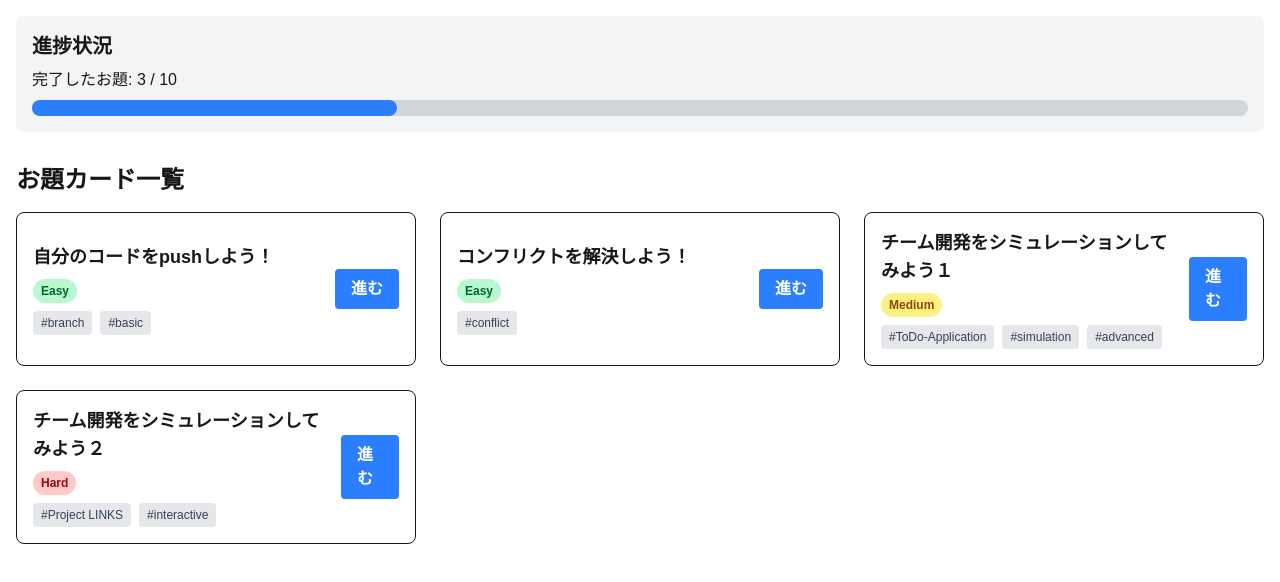
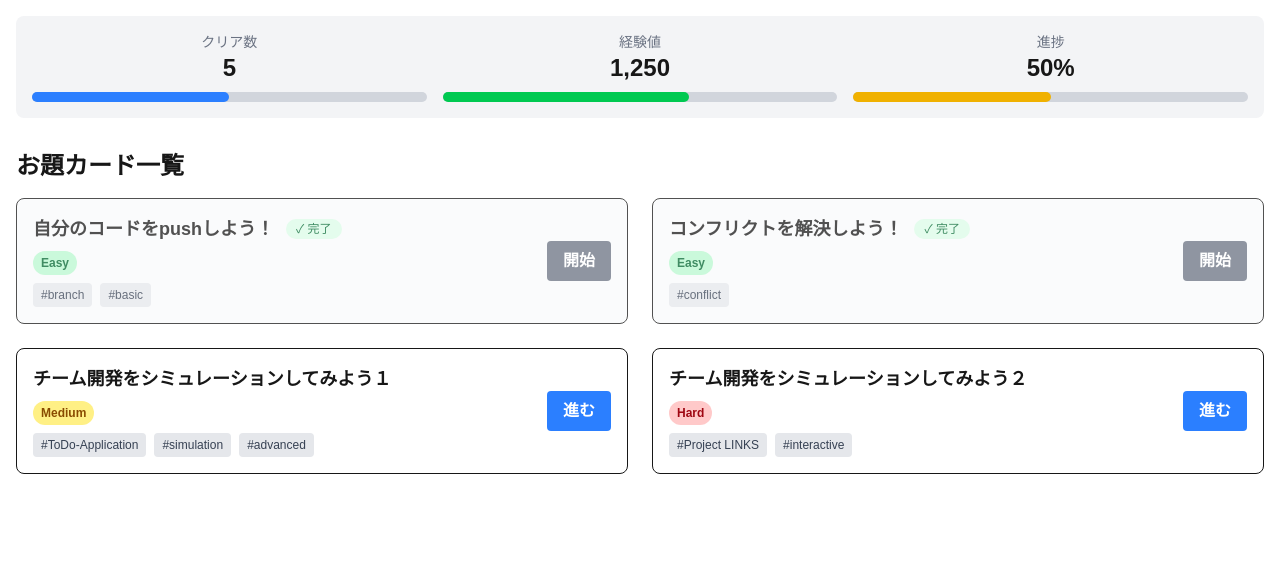
Before and after one commit to KinuGra/tosho-2509-front, a Next.js app: page /home in a window 1280 px wide. Shown: the top 582 px of the page. Built offline with nearby package versions, Linux system fonts and the light colour scheme.

Commit message:
fix: add status bar, add completedUI

```diff
--- a/src/app/home/page.tsx
+++ b/src/app/home/page.tsx
@@ -4,20 +4,49 @@ import Link from 'next/link';
 
 // ダミーデータ
 const themes = [
-  { id: 1, title: '自分のコードをpushしよう！', difficulty: 'Easy', tags: ['branch', 'basic'], pass: '/theme/1' },
-  { id: 2, title: 'コンフリクトを解決しよう！', difficulty: 'Easy', tags: ['conflict'], pass: '/theme/2' },
-  { id: 3, title: 'チーム開発をシミュレーションしてみよう１', difficulty: 'Medium', tags: ['ToDo-Application','simulation', 'advanced'], pass: '/theme/3' },
-  { id: 4, title: 'チーム開発をシミュレーションしてみよう２', difficulty: 'Hard', tags: ['Project LINKS', 'interactive'], pass: '/theme/4' },
+  { id: 1, title: '自分のコードをpushしよう！', difficulty: 'Easy', tags: ['branch', 'basic'], pass: '/theme/1', is_completed: true },
+  { id: 2, title: 'コンフリクトを解決しよう！', difficulty: 'Easy', tags: ['conflict'], pass: '/theme/2', is_completed: true },
+  { id: 3, title: 'チーム開発をシミュレーションしてみよう１', difficulty: 'Medium', tags: ['ToDo-Application','simulation', 'advanced'], pass: '/theme/3', is_completed: false },
+  { id: 4, title: 'チーム開発をシミュレーションしてみよう２', difficulty: 'Hard', tags: ['Project LINKS', 'interactive'], pass: '/theme/4', is_completed: false },
 ];
 
 // ステータス表示コンポーネント
 const Status = () => {
+  // ダミーデータ
+  const clearCount = 5;
+  const totalClears = 10;
+  const clearPercentage = (clearCount / totalClears) * 100;
+
+  const experience = 1250;
+  const nextLevelExp = 2000;
+  const expPercentage = (experience / nextLevelExp) * 100;
+
+  const progress = 50; // パーセンテージ
+
   return (
     <div className="mb-8 p-4 bg-gray-100 rounded-lg dark:bg-gray-800">
-      <h2 className="text-xl font-bold mb-2">進捗状況</h2>
-      <p>完了したお題: 3 / 10</p>
-      <div className="w-full bg-gray-300 rounded-full h-4 mt-2 dark:bg-gray-700">
-        <div className="bg-blue-500 h-4 rounded-full" style={{ width: '30%' }}></div>
+      <div className="grid grid-cols-3 gap-4 text-center">
+        <div>
+          <p className="text-sm text-gray-500 dark:text-gray-400">クリア数</p>
+          <p className="text-2xl font-bold">{clearCount}</p>
+          <div className="w-full bg-gray-300 rounded-full h-2.5 mt-2 dark:bg-gray-700">
+            <div className="bg-blue-500 h-2.5 rounded-full" style={{ width: `${clearPercentage}%` }}></div>
+          </div>
+        </div>
+        <div>
+          <p className="text-sm text-gray-500 dark:text-gray-400">経験値</p>
+          <p className="text-2xl font-bold">{experience.toLocaleString()}</p>
+          <div className="w-full bg-gray-300 rounded-full h-2.5 mt-2 dark:bg-gray-700">
+            <div className="bg-green-500 h-2.5 rounded-full" style={{ width: `${expPercentage}%` }}></div>
+          </div>
+        </div>
+        <div>
+          <p className="text-sm text-gray-500 dark:text-gray-400">進捗</p>
+          <p className="text-2xl font-bold">{progress}%</p>
+          <div className="w-full bg-gray-300 rounded-full h-2.5 mt-2 dark:bg-gray-700">
+            <div className="bg-yellow-500 h-2.5 rounded-full" style={{ width: `${progress}%` }}></div>
+          </div>
+        </div>
       </div>
     </div>
   );
@@ -31,10 +60,22 @@ const ThemeCard = ({ theme }: { theme: typeof themes[0] }) => {
     Hard: 'bg-red-200 text-red-800 dark:bg-red-900 dark:text-red-300',
   };
 
+  // is_completedに応じてスタイルを変更
+  const cardStyle = theme.is_completed
+    ? "bg-gray-50 dark:bg-gray-800 opacity-75"
+    : "hover:shadow-lg transition-shadow";
+
   return (
-    <div className="border rounded-lg p-4 hover:shadow-lg transition-shadow dark:border-gray-700 flex justify-between items-center">
+    <div className={`border rounded-lg p-4 dark:border-gray-700 flex justify-between items-center ${cardStyle}`}>
       <div>
-        <h3 className="text-lg font-bold mb-2">{theme.title}</h3>
+        <div className="flex items-center mb-2">
+          <h3 className="text-lg font-bold">{theme.title}</h3>
+          {theme.is_completed && (
+            <span className="ml-3 inline-flex items-center px-2.5 py-0.5 rounded-full text-xs font-medium bg-green-100 text-green-800 dark:bg-green-900 dark:text-green-300">
+              ✓ 完了
+            </span>
+          )}
+        </div>
         <div className="flex items-center mb-2">
           <span className={`px-2 py-1 text-xs font-semibold rounded-full ${difficultyColor[theme.difficulty]}`}>
             {theme.difficulty}
@@ -48,8 +89,12 @@ const ThemeCard = ({ theme }: { theme: typeof themes[0] }) => {
           ))}
         </div>
       </div>
-      <Link href={theme.pass} className="bg-blue-500 hover:bg-blue-700 text-white font-bold py-2 px-4 rounded ml-4">
-        進む
+      <Link href={theme.pass} className={`font-bold py-2 px-4 rounded ml-4 ${
+        theme.is_completed
+          ? 'bg-gray-500 hover:bg-gray-600 text-white'
+          : 'bg-blue-500 hover:bg-blue-700 text-white'
+      }`}>
+        {theme.is_completed ? '開始' : '進む'}
       </Link>
     </div>
   );
@@ -65,7 +110,7 @@ export default function HomePage() {
 
         <section>
           <h2 className="text-2xl font-bold mb-4">お題カード一覧</h2>
-          <div className="grid grid-cols-1 md:grid-cols-2 lg:grid-cols-3 gap-6">
+          <div className="grid grid-cols-1 lg:grid-cols-2 gap-6">
             {themes.map(theme => (
               <ThemeCard key={theme.id} theme={theme} />
             ))}
```
